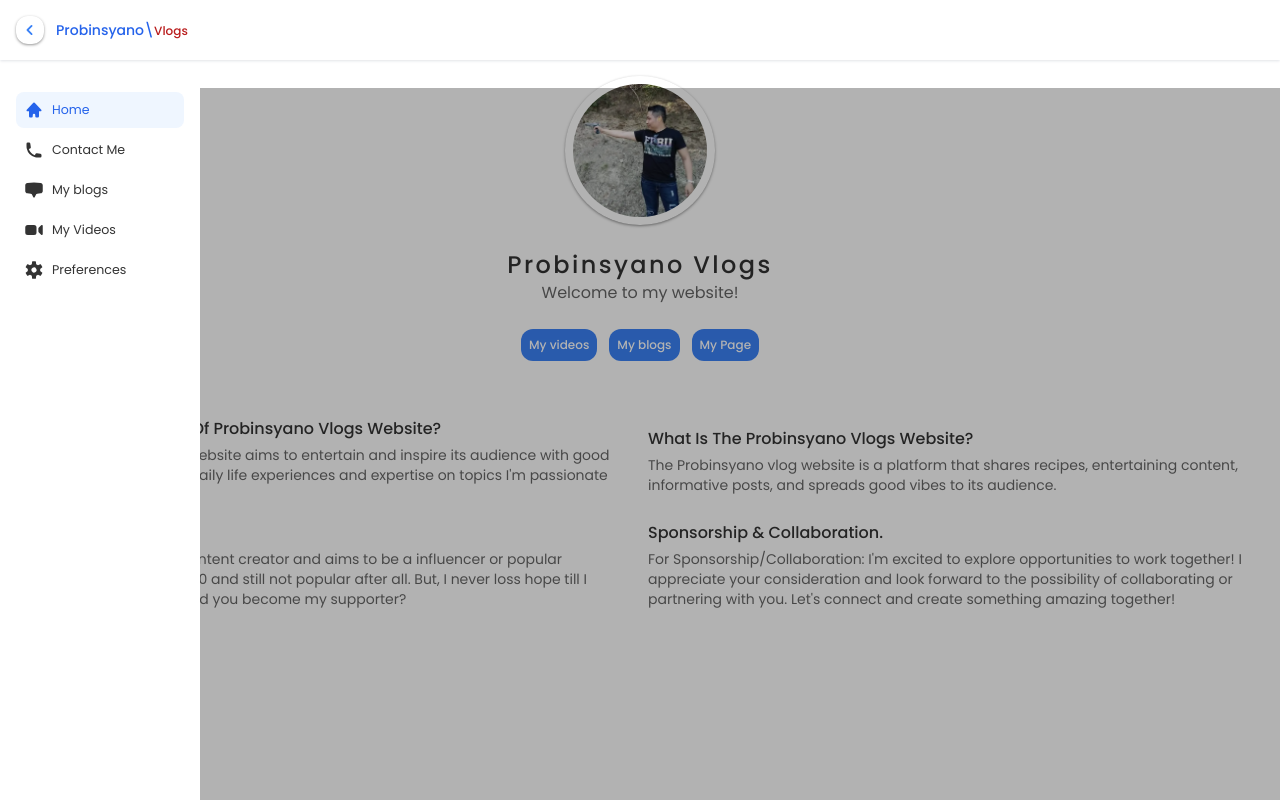
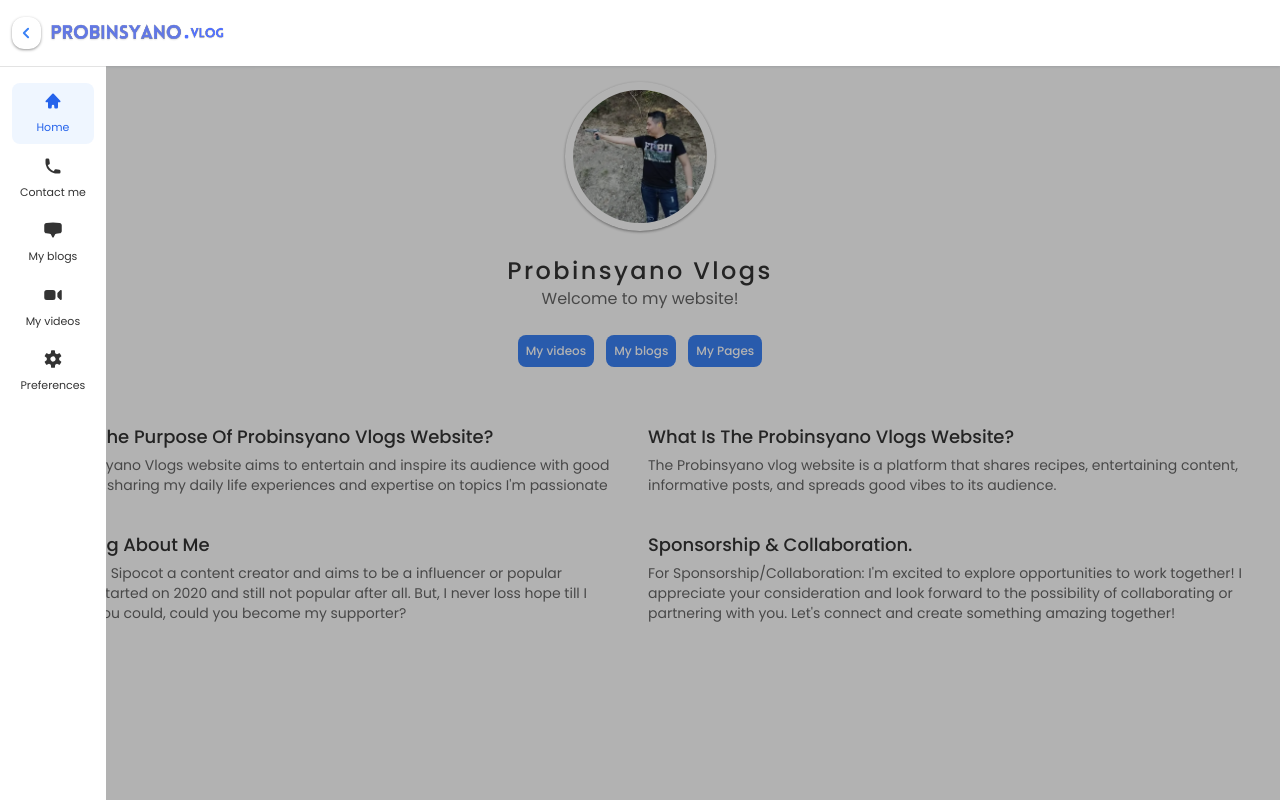
Before and after one commit to carldev14/probinsyano_vlogs_project, a Next.js app: page / in a window 1280 px wide. Both pictures are taken after a click on the icon 30 px from the left and 30 px from the top of the page. Built offline with nearby package versions, Linux system fonts and the light colour scheme.

Commit message:
updated design
This update is improved maintainability and readability for this project.

```diff
--- a/components/HeroCard.tsx
+++ b/components/HeroCard.tsx
@@ -1,5 +1,4 @@
-import { Poppins } from "next/font/google";
-const smallFontFace = Poppins({ subsets: [], weight: '400' });
+import smallfontFace from "@/utils/smallfontface";
 
 export default function HeroCard() {
     interface HeroCardType {
@@ -29,14 +28,14 @@ export default function HeroCard() {
 
     return (
         <main className="w-full">
-            <div className="grid md:grid-cols-2 grid-cols-1 place-items-center">
+            <div className="grid grid-cols-1 md:grid-cols-2 ">
                 {HeroCard.map((item, index) => {
                     return (
 
                             <section className=" w-full p-2 " key={index}>
-                                <h1 className={`text-black/80 capitalize text-base `}>{item.label}</h1>
+                                <h1 className={`text-black/80 capitalize text-base  md:text-lg `}>{item.label}</h1>
                                 <div className="my-1"></div>
-                                <p className={`${smallFontFace.className} text-black/60 text-sm`}>{item.description}</p>
+                                <p className={`${smallfontFace.className} text-black/60 text-sm`}>{item.description}</p>
                             </section>
 
 
--- a/components/greetings.tsx
+++ b/components/greetings.tsx
@@ -2,48 +2,58 @@ import Image from "next/image";
 import logo from '@/assets/logo.webp'
 
 import Link from "next/link";
-import { Poppins } from "next/font/google";
-const smallFontFace = Poppins({ subsets: [], weight: '400' });
-export default function Greetings() {
-
+import smallfontFace from "@/utils/smallfontface";
 
 interface LinksType {
   url: string;
   name: string;
+  type: string;
 }
 
-    const Links_d: LinksType[] = [
+const linksData: LinksType[] = [
   {
     name: "My videos",
-            url: "/my-videos"
+    url: "/my-videos",
+    type: 'links'
   },
   {
     name: "My blogs",
-            url: "/my-blogs"
+    url: "/my-blogs",
+    type: 'links'
+  },
+  {
+    name: "My Pages",
+    url: "https://www.facebook.com/SipocotMarlon",
+    type: "fbpage",
   }
 ]
+
+export default function Greetings() {
   return (
     <main className="flex justify-center items-center h-auto flex-col">
-
       <section className="flex flex-col items-center ">
         <Image src={logo} alt="Intro_logo" width={150} height={150} className="rounded-full p-2 shadow shadow-neutral-400" />
         <br />
-                <h1 className=" text-xl text-center md:text-2xl tracking-widest text-black/80">Probinsyano Vlogs</h1>
-                <p className={`text-sm md:text-base text-black/60  ${smallFontFace.className}`}  >Welcome to my website!</p>
+        <h1 className="text-xl text-center md:text-2xl tracking-widest text-black/80">Probinsyano Vlogs</h1>
+        <p className={`text-sm md:text-base text-black/60  ${smallfontFace.className}`}>Welcome to my website!</p>
       </section>
       <br />
-            <section className="flex  items-center gap-3 flex-wrap justify-center">
-                {Links_d.map((item) => {
+      <section className="flex items-center gap-3 flex-wrap justify-center">
+        {linksData.map((item) => {
+          if (item.type === "fbpage") {
             return (
-                        <Link href={item.url} className="p-2 rounded-xl  text-xs text-white bg-blue-500">
+              <a href={item.url} target="_blank" className="p-2 rounded-lg  text-xs text-white bg-blue-500">
+                {item.name}
+              </a>
+            )
+          } else {
+            return (
+              <Link href={item.url} className="p-2 rounded-lg  text-xs text-white bg-blue-500">
                 {item.name}
               </Link>
-                    );
+            )
+          }
         })}
-
-                <a href="https://www.facebook.com/SipocotMarlon" target="_blank" className="p-2 rounded-xl  text-xs text-white bg-blue-500">
-                    My Page
-                </a>
       </section>
     </main>
   );
--- a/components/header.tsx
+++ b/components/header.tsx
@@ -1,19 +1,18 @@
 "use client"
 
-import { Poppins } from "next/font/google";
-const navlinksfontface = Poppins({ subsets: [], weight: '400', display: "swap", });
+import smallfontFace from "@/utils/smallfontface";
 import Image from "next/image";
 import Logo from '../assets/logo.webp'
 import { ChevronLeftIcon, ChevronRightIcon, HomeIcon, Cog6ToothIcon, VideoCameraIcon, ChatBubbleBottomCenterIcon, PhoneIcon } from "@heroicons/react/16/solid";
 import Link from "next/link";
 import { useState } from "react";
 import { usePathname } from 'next/navigation';
-
+import logo from '@/assets/logo.svg'
 const navbar = [
     { text: "Home", href: "/", icon: <HomeIcon /> },
-    { text: "Contact Me", href: "/contact-me", icon: < PhoneIcon /> },
+    { text: "Contact me", href: "/contact-me", icon: < PhoneIcon /> },
     { text: "My blogs", href: "/my-blogs", icon: <ChatBubbleBottomCenterIcon /> },
-    { text: "My Videos", href: "/my-videos", icon: <VideoCameraIcon /> },
+    { text: "My videos", href: "/my-videos", icon: <VideoCameraIcon /> },
     { text: "Preferences", href: "/preferences", icon: < Cog6ToothIcon /> }
 
 ];
@@ -34,59 +33,56 @@ export default function Header() {
 
     return (
 
-        <header className="p-3   bg-white select-none shadow shadow-gray-200" style={{ top: '0px' }}>
+        <>
+            <header className="p-2   bg-white select-none shadow shadow-gray-200" style={{ top: '0px' }}>
                 <div className='flex  mx-1  justify-between items-center' >
-                <section className="flex items-center gap-1">
+                    <section className="flex items-center h-[50px]" >
 
                         {
                             showNav ? (
                                 <ChevronLeftIcon
-                                className="size-7 text-blue-500 p-1 shadow shadow-neutral-400 rounded-xl cursor-pointer"
+                                    className="size-8 text-blue-500 p-1 shadow shadow-neutral-400 rounded-xl cursor-pointer"
                                     onClick={handleToggleNav}
                                 />
                             ) : (
                                 <ChevronRightIcon
-                                className="size-7 text-blue-500 p-1 shadow shadow-neutral-400 rounded-xl cursor-pointer"
+                                    className="size-8 text-blue-500 p-1 shadow shadow-neutral-400 rounded-xl cursor-pointer"
                                     onClick={handleToggleNav}
                                 />
                             )
                         }
-                    <label className=" text-sm p-2 text-blue-600 ">Probinsyano\<span className="text-xs text-red-700">Vlogs</span></label>
+                       <Image alt="logo" src={logo} className="w-full h-[35px]"/>
 
                     </section>
-                <section className='p-1'>
+
+                </div>
 
 
-
-
-
-
-                </section>
-            </div>
+            </header>
             {true && (
                 <div
                     style={{
-                        top: '11%',
+
                         left: '0px',
                         opacity: showNav ? 1 : 0,
                         transition: 'opacity .2s', // specify the property and duration
                         pointerEvents: showNav ? 'auto' : 'none', // disable click events when hidden
                     }}
-                    className={`fixed w-full h-full bg-black/30 bg-opacity-50 cursor-pointer`}
+                    className={` fixed w-full h-full bg-black/30 bg-opacity-50 cursor-pointer`}
                     onClick={handleToggleNav}
                 />
             )}
             <nav
-                className={'fixed bg-white px-2 '}
-                style={{ top: '10.5%',left: showNav ? '0' : '-100%', width: '200px', height: '100vh', transition: '.2s ease' }}
+                className={'fixed bg-white px-2 border-t w-auto flex justify-center border-neutral-400 border-opacity-30'}
+                style={{ left: showNav ? '0' : '-100%', height: '100vh', transition: '.2s ease' }}
             >
                 <div className="p-1 ">
 
-                    <ul className=" ">
+                    <ul className=" flex flex-col gap-1 mt-3 w-full">
                         {navbar.map((item) => (
-                            <li key={item.href} className={`m-1  block rounded-lg ${pathname === item.href ? 'text-blue-600 bg-blue-50 ' : 'text-black/80'}`}>
+                            <li key={item.href} className={` block  rounded-lg ${pathname === item.href ? 'text-blue-600 bg-blue-50 ' : 'text-black/80'}`}>
                                 <Link prefetch={false} href={item.href} onClick={handleLinkClick}
-                                    className={`${navlinksfontface.className} flex items-center  p-2 text-NavbartextSize gap-2
+                                    className={`${smallfontFace.className} flex-col flex justify-center items-center  p-2 text-NavbartextSize gap-2
                                             `}>
                                     <i className="size-5">{item.icon}</i>{item.text}
                                 </Link>
@@ -95,6 +91,6 @@ export default function Header() {
                     </ul>
                 </div>
             </nav>
-        </header>
+        </>
     );
 }
--- a/components/home-ui.tsx
+++ b/components/home-ui.tsx
@@ -10,6 +10,7 @@ export default function HomeUi() {
 
                 <Greetings/>
                 <br />
+
                 <br />
                 <HeroCard/>
 
--- a/components/navbar.tsx
+++ b/components/navbar.tsx
@@ -1,7 +1,78 @@
-export default function NavbarBar(){
-    return(
-        <main>
+"use client"
+import { useState } from "react";
+import { usePathname } from 'next/navigation';
+import Link from "next/link";
+import { ChevronLeftIcon, ChevronRightIcon, HomeIcon, PhoneIcon, ChatBubbleBottomCenterIcon, VideoCameraIcon, Cog6ToothIcon } from "@heroicons/react/16/solid";
+import navlinksfontface from '../utils/smallfontface';
 
-        </main>
-    );
-}
+const navbar = [
+  { text: "Home", href: "/", icon: <HomeIcon /> },
+  { text: "Contact Me", href: "/contact-me", icon: <PhoneIcon /> },
+  { text: "My blogs", href: "/my-blogs", icon: <ChatBubbleBottomCenterIcon /> },
+  { text: "My Videos", href: "/my-videos", icon: <VideoCameraIcon /> },
+  { text: "Preferences", href: "/preferences", icon: <Cog6ToothIcon /> }
+];
+
+const Nav = () => {
+  const pathname = usePathname();
+  const [showNav, setShowNav] = useState(false);
+
+  const handleToggleNav = () => {
+    setShowNav(!showNav);
+  };
+
+  const handleLinkClick = () => {
+    setShowNav(false)
+  }
+
+  return (
+    <nav
+      className={'fixed bg-white px-2 '}
+      style={{ top: '10.5%', left: showNav ? '0' : '-100%', width: '200px', height: '100vh', transition: '.2s ease' }}
+    >
+      <div className="p-1 ">
+        <ul className=" ">
+          {navbar.map((item) => (
+            <li key={item.href} className={`m-1  block rounded-lg ${pathname === item.href ? 'text-blue-600 bg-blue-50 ' : 'text-black/80'}`}>
+              <Link prefetch={false} href={item.href} onClick={handleLinkClick}
+                className={`${navlinksfontface.className} flex items-center  p-2 text-NavbartextSize gap-2
+                                        `}>
+                <i className="size-5">{item.icon}</i>{item.text}
+              </Link>
+            </li>
+          ))}
+        </ul>
+      </div>
+      {true && (
+        <div
+          style={{
+            top: '11%',
+            left: '0px',
+            opacity: showNav ? 1 : 0,
+            transition: 'opacity .2s', // specify the property and duration
+            pointerEvents: showNav ? 'auto' : 'none', // disable click events when hidden
+          }}
+          className={`fixed w-full h-full bg-black/30 bg-opacity-50 cursor-pointer`}
+          onClick={handleToggleNav}
+        />
+      )}
+      <div className="flex items-center gap-1">
+        {
+          showNav ? (
+            <ChevronLeftIcon
+              className="size-7 text-blue-500 p-1 shadow shadow-neutral-400 rounded-xl cursor-pointer"
+              onClick={handleToggleNav}
+            />
+          ) : (
+            <ChevronRightIcon
+              className="size-7 text-blue-500 p-1 shadow shadow-neutral-400 rounded-xl cursor-pointer"
+              onClick={handleToggleNav}
+            />
+          )
+        }
+      </div>
+    </nav>
+  );
+};
+
+export default Nav;
--- a/tailwind.config.ts
+++ b/tailwind.config.ts
@@ -20,7 +20,7 @@ const config = {
     },
     extend: {
       fontSize: {
-        'NavbartextSize': '12.6px',
+        'NavbartextSize': '11px',
         'logoSize': '13px',
       },
       screens: {
--- /dev/null
+++ b/utils/smallfontface.ts
@@ -0,0 +1,5 @@
+import { Poppins } from "next/font/google";
+
+const smallfontFace = Poppins({ subsets: [], weight: '400', display: "swap", });
+
+export default smallfontFace;
```
Also changed, not shown: app/not-found.tsx (added, +22 -0 lines), assets/logo.svg (added). Lines whose indentation alone changed are shown as unchanged.
